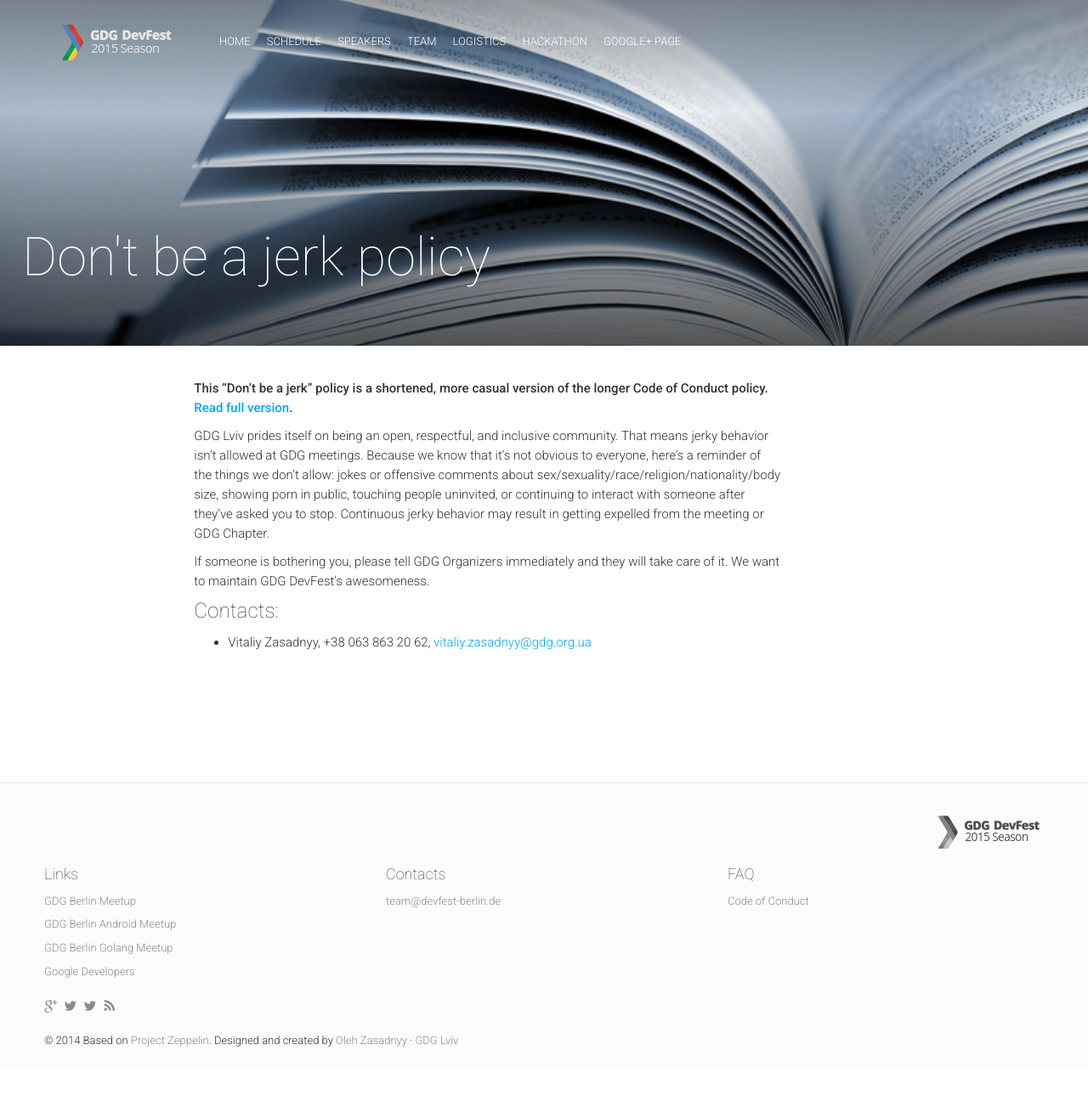
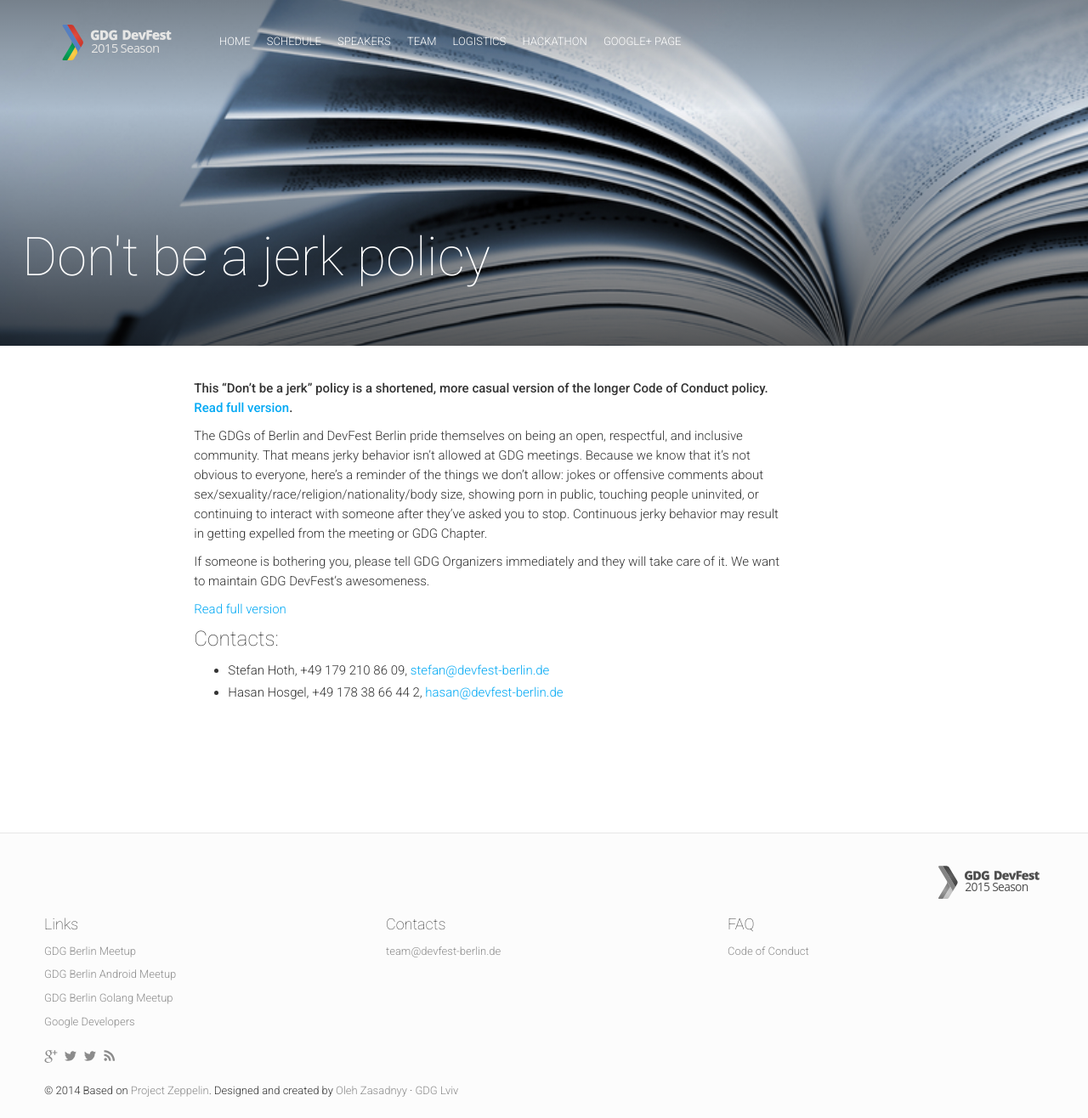
Before and after one commit to devfest-berlin/2015.devfest-berlin.de, a Jekyll site: the page built from cod.md, in a window 1280 px wide and 1316 px high. Shown: the whole window at 85% size. Built offline with Jekyll 4.4.1, drawn with Linux system fonts in a browser that asks for light colours; nearby versions of some CDN libraries; comment, search, counter and statistics services are not loaded.

Commit message:
Update code of conduct with Berlin specifics and contacts

```diff
--- a/cod.md
+++ b/cod.md
@@ -5,16 +5,18 @@ permalink: /cod/
 isStaticPost: true
 ---
 
-__This "Don't be a jerk" policy is a shortened, more casual version of the longer Code of Conduct policy. [Read full version](http://meta.wikimedia.org/wiki/Don%27t_be_a_dick).__
+__This "Don't be a jerk" policy is a shortened, more casual version of the longer Code of Conduct policy. [Read full version](https://github.com/devfest-berlin/code-of-conduct/blob/master/code_of_conduct.md).__
 
 
-GDG Lviv prides itself on being an open, respectful, and inclusive community. That means jerky behavior isn’t allowed at GDG meetings. Because we know that it’s not obvious to everyone, here’s a reminder of the things we don’t allow: jokes or offensive comments about sex/sexuality/race/religion/nationality/body size, showing porn in public, touching people uninvited, or continuing to interact with someone after they’ve asked you to stop. Continuous jerky behavior may result in getting expelled from the meeting or GDG Chapter.
+The GDGs of Berlin and DevFest Berlin pride themselves on being an open, respectful, and inclusive community. That means jerky behavior isn’t allowed at GDG meetings. Because we know that it’s not obvious to everyone, here’s a reminder of the things we don’t allow: jokes or offensive comments about sex/sexuality/race/religion/nationality/body size, showing porn in public, touching people uninvited, or continuing to interact with someone after they’ve asked you to stop. Continuous jerky behavior may result in getting expelled from the meeting or GDG Chapter.
 
 If someone is bothering you, please tell GDG Organizers immediately and they will take care of it. We want to maintain GDG DevFest’s awesomeness.
 
+[Read full version](https://github.com/devfest-berlin/code-of-conduct/blob/master/code_of_conduct.md)
 
 ######Contacts:
 
-- Vitaliy Zasadnyy, +38 063 863 20 62, [vitaliy.zasadnyy@gdg.org.ua](mailto:vitaliy.zasadnyy@gdg.org.ua)
+- Stefan Hoth, +49 179 210 86 09, [stefan@devfest-berlin.de](mailto:stefan@devfest-berlin.de)
+- Hasan Hosgel, +49 178 38 66 44 2, [hasan@devfest-berlin.de](mailto:hasan@devfest-berlin.de)
 
 <img class="img-responsive feature-image" src="{{ site.baseurl }}/img/posts/cod.jpg" style="display:none">
```
